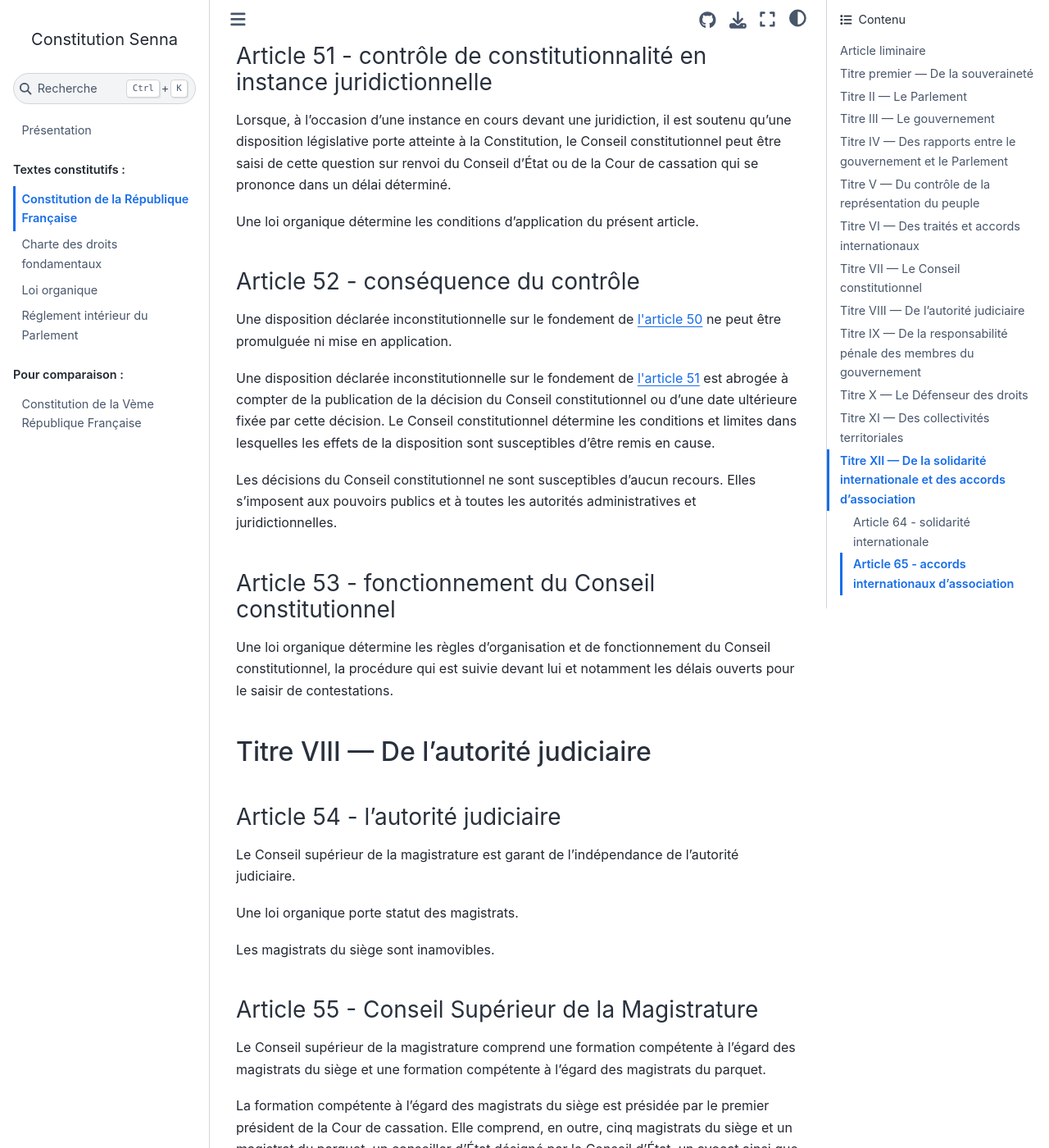
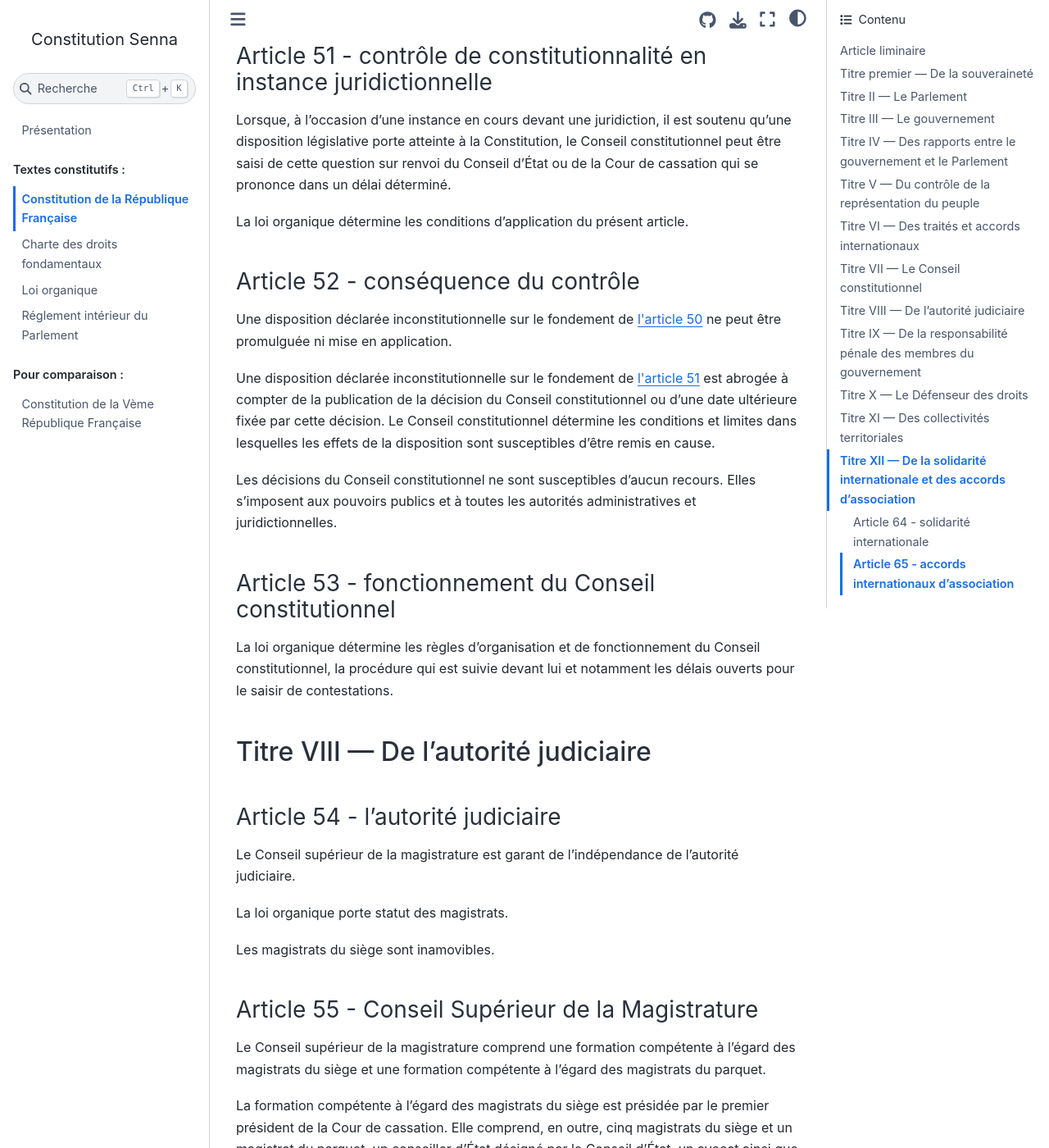
Before and after one commit to Gouvernathor/senna, a Sphinx documentation site: the page built from source/constitution.rst, in a window 1280 px wide and 1400 px high, scrolled down 17897 px. Shown: the whole window at 82% size. Built offline with Sphinx 7.4.7 and the Sphinx Book theme 1.1.4, drawn with Linux system fonts in a browser that asks for light colours; some of the changed text lies outside the part shown.

Commit message:
"une loi organique" -> "la loi organique"

```diff
--- a/source/constitution.rst
+++ b/source/constitution.rst
@@ -62,7 +62,7 @@
 
 .. article:: modalités de mandat parlementaire
 
-Une loi organique fixe la durée des pouvoirs de chaque assemblée, le nombre de ses membres, leur mode d'élection, les conditions d'éligibilité, le régime des inéligibilités et des incompatibilités.
+La loi organique fixe la durée des pouvoirs de chaque assemblée, le nombre de ses membres, leur mode d'élection, les conditions d'éligibilité, le régime des inéligibilités et des incompatibilités.
 
 Elle fixe également les conditions dans lesquelles sont élues les personnes appelées à assurer, en cas de vacance du siège, le remplacement des députés ou des sénateurs jusqu'au renouvellement partiel ou intégral de l'assemblée à laquelle ils appartenaient.
 
@@ -136,7 +136,7 @@
 
 .. article:: droit d'amendement
 
-Les membres du Parlement ont le droit d'amendement. Ce droit s'exerce en séance ou en commission selon les conditions fixées par les règlements des assemblées, dans le cadre déterminé par une loi organique.
+Les membres du Parlement ont le droit d'amendement. Ce droit s'exerce en séance ou en commission selon les conditions fixées par les règlements des assemblées, dans le cadre déterminé par la loi organique.
 
 .. article:: navette parlementaire et CMP
 
@@ -208,7 +208,7 @@
 
 .. article:: référendums
 
-Un référendum est convoqué par le Parlement, ou par une pétition rassemblant trois centièmes des citoyens, afin de soumettre un texte à l'approbation du peuple. Toutefois, dans le cadre prévu par :artref:`adoption par une seule assemblée`, l'Assemblée Nationale peut le déclencher seule. Une loi organique en prévoit les modalités.
+Un référendum est convoqué par le Parlement, ou par une pétition rassemblant trois centièmes des citoyens, afin de soumettre un texte à l'approbation du peuple. Toutefois, dans le cadre prévu par :artref:`adoption par une seule assemblée`, l'Assemblée Nationale peut le déclencher seule. La loi organique en prévoit les modalités.
 
 Le vote doit avoir lieu dans les trois mois suivant le déclenchement du référendum, sauf par dérogation du Parlement dans le cas où le référendum n'est pas d'origine populaire. L'administration est responsable de sa tenue.
 
@@ -430,7 +430,7 @@
 
 Lorsque, à l'occasion d'une instance en cours devant une juridiction, il est soutenu qu'une disposition législative porte atteinte à la Constitution, le Conseil constitutionnel peut être saisi de cette question sur renvoi du Conseil d'État ou de la Cour de cassation qui se prononce dans un délai déterminé.
 
-Une loi organique détermine les conditions d'application du présent article.
+La loi organique détermine les conditions d'application du présent article.
 
 .. article:: conséquence du contrôle
 
@@ -442,7 +442,7 @@
 
 .. article:: fonctionnement du Conseil constitutionnel
 
-Une loi organique détermine les règles d'organisation et de fonctionnement du Conseil constitutionnel, la procédure qui est suivie devant lui et notamment les délais ouverts pour le saisir de contestations.
+La loi organique détermine les règles d'organisation et de fonctionnement du Conseil constitutionnel, la procédure qui est suivie devant lui et notamment les délais ouverts pour le saisir de contestations.
 
 -------------------------------------
 Titre VIII — De l'autorité judiciaire
@@ -452,7 +452,7 @@
 
 Le Conseil supérieur de la magistrature est garant de l'indépendance de l'autorité judiciaire.
 
-Une loi organique porte statut des magistrats.
+La loi organique porte statut des magistrats.
 
 Les magistrats du siège sont inamovibles.
 
@@ -476,7 +476,7 @@
 
 Sauf en matière disciplinaire ou en commission spéciale, un délégué du gouvernement désigné par le Chancelier de la République peut participer aux séances des formations du Conseil supérieur de la magistrature.
 
-Le Conseil supérieur de la magistrature peut être saisi par un justiciable dans les conditions fixées par une loi organique.
+Le Conseil supérieur de la magistrature peut être saisi par un justiciable dans les conditions fixées par la loi organique.
 
 La loi organique détermine les conditions d'application du présent article.
 
@@ -512,7 +512,7 @@
 
 La Cour de justice de la République peut, une fois saisie et sauf l'opposition de la majorité de ses membres non-parlementaires, lever les conditions de recevabilité listées à :artref:`motions de censure` pour les motions de censure à l'encontre du ou des membres du gouvernement visés par la saisine. Dans ce cas, les conditions supplémentaires éventuellement fixées par loi organique dans le cadre de :artref:`motions de censure` sont également levées.
 
-Une loi organique détermine les conditions d'application du présent article.
+La loi organique détermine les conditions d'application du présent article.
 
 ---------------------------------
 Titre X — Le Défenseur des droits
--- a/source/index.rst
+++ b/source/index.rst
@@ -3,7 +3,6 @@
    les annotations à la constitution
    le schéma des institutions, exporté et inclus dans le document d'explications
    déplacer les articles de la constitution qui établissent des droits fondamentaux dans la Charte
-   renommer "une loi organique" par "la loi organique"
 
 Bienvenue sur la Constitution Senna !
 =====================================
```
